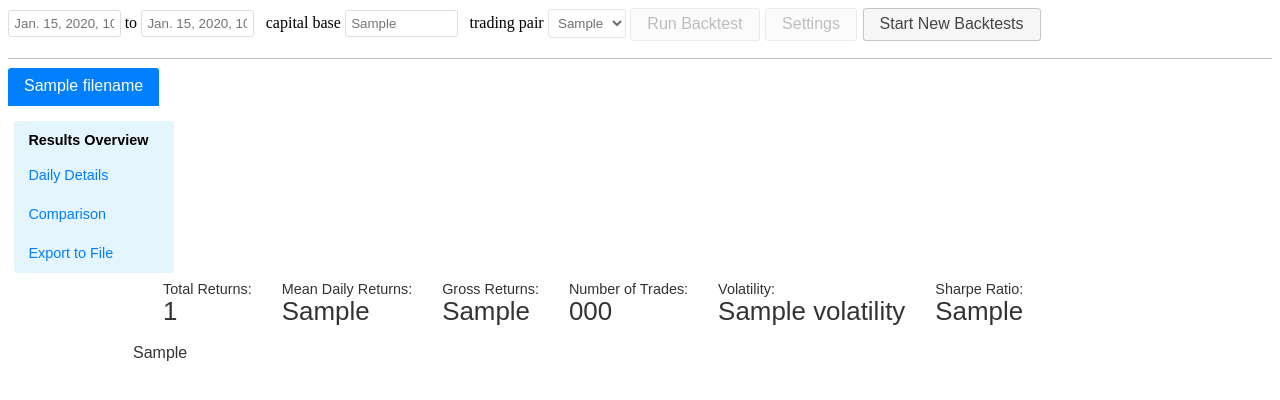
After one commit to MarikoKujo/Crypto-Back-testing-Platform, a Django app: template backtester/testapp/templates/testapp/result.html in a window 1280 px wide. The commit adds this page. Shown: the top 400 px of the page. Run offline with Django 3.2, Linux system fonts and the light colour scheme; the template is opened without the code that fills it: most values are stand-ins (such as "Sample title", 1, 10 or a date in 2020); parts of the project's set-up code (start-up, migrations or seed data) failed here and were passed over; some libraries are stand-ins or nearby versions.

Commit message:
Basic functions finished except saving results

```diff
--- /dev/null
+++ b/backtester/testapp/static/testapp/dfstyle.css
@@ -0,0 +1,21 @@
+/* includes alternating gray and white with on-hover color */
+
+.dfstyle {
+    font-size: 11pt;
+    font-family: Arial;
+    border-collapse: collapse;
+    border: 1px solid silver;
+}
+
+.dfstyle td, th {
+    padding: 5px;
+}
+
+.dfstyle tr:nth-child(even) {
+    background: #E0E0E0;
+}
+
+.dfstyle tr:hover {
+    background: silver;
+    cursor: pointer;
+}
--- /dev/null
+++ b/backtester/testapp/static/testapp/result.js
@@ -0,0 +1,38 @@
+// Make buttons in jQuery button style
+$( function() {
+  $( "button[type=button]" ).button();
+  $( "input[type=submit]" ).button();
+});
+
+// set tabs
+$(document).ready( function() {
+  $( "#tabs" ).tabs();
+  $( ".vrtTabs" ).tabs();
+  $( ".vrtTabs" ).tabs().addClass( "ui-tabs-vertical ui-helper-clearfix" );
+  $( ".vrtTabs li" ).removeClass( "ui-corner-top" ).addClass( "ui-corner-left" );
+});
+
+// start new backtests
+$( function() {
+  dialog = $( "#dialog-confirm" ).dialog({
+    autoOpen: false,
+    resizable: false,
+    height: "auto",
+    width: 400,
+    modal: true,
+    buttons: {
+      "OK": function() {
+        $( this ).dialog( "close" );
+        // go back to index
+        document.location.href = $("#dialog-confirm").attr("data-url");
+      },
+      Cancel: function() {
+        $( this ).dialog( "close" );
+      }
+    }
+  });
+
+  $( "#startnew" ).button().on( "click", function() {
+  	dialog.dialog( "open" );
+  });
+});
--- a/backtester/testapp/static/testapp/style.css
+++ b/backtester/testapp/static/testapp/style.css
@@ -1,10 +1,30 @@
-/*label, input { display:block; }*/
 input.text, select.text { margin-bottom:12px;/* width:95%;*/ padding: .4em; }
 fieldset { padding:0; border:0; margin-top:25px; }
 h1 { font-size: 1.2em; margin: .6em 0; }
-hr { height:1px; border:none; color:#000; background-color:#000; }
+hr { height:1px; border:none; color:silver; background-color:silver; }
 div#users-contain { width: 350px; margin: 20px 0; }
 div#users-contain table { margin: 1em 0; border-collapse: collapse; width: 100%; }
 div#users-contain table td, div#users-contain table th { border: 1px solid #eee; padding: .6em 10px; text-align: left; }
 .ui-dialog .ui-state-error { padding: .3em; }
 .validateTips { border: 1px solid transparent; padding: 0.3em; }
+
+#tabs {border: none; padding:0px; margin:0px;}
+#tabs .ui-widget { border:none; padding:0px; margin:0px; }
+#tabs .ui-widget-header { border:none; padding:0px; margin:0px; background-color: transparent;}
+#tabs .ui-widget-content { border:none; padding:5px 0; margin:3px; }
+#tabs .ui-tabs-nav li {border-width: 0;}
+
+.ui-tabs-vertical { width: 100%;}
+.ui-tabs-vertical .ui-widget-header { background-color: #e5f5fd !important; }
+.ui-tabs-vertical .ui-tabs-nav { padding: .2em .2em .2em .2em; float: left; width: 10em; background-color:transparent;}
+.ui-tabs-vertical .ui-tabs-nav li { clear: left; width: 100%; border-width: 0 !important; border-right-width: 0 !important; margin: .2em .2em .2em 0; font-size: .9em; background-color:transparent;}
+.ui-tabs-vertical .ui-tabs-nav li a { color: #007fff; display:block; width: 81%;}
+.ui-tabs-vertical .ui-tabs-nav li.ui-tabs-active { padding-bottom: 0; padding-right: .1em; border-right-width: 1px; background-color:transparent;}
+.ui-tabs-vertical .ui-tabs-nav li.ui-tabs-active a { color: #000; font-weight: bold;}
+.ui-tabs-vertical .ui-tabs-panel { padding: 1em; float: right; width: 71em;}
+
+#stat-ovw { list-style-type: none; margin: 0 30px; padding: 0; overflow: hidden; }
+#stat-ovw li { float: left; margin-right: 30px; font-size: .9em; }
+#stats { font-size: 1.8em;}
+
+.plotly-graph-div { width: 83% !important; }
--- a/backtester/testapp/templates/testapp/index.html
+++ b/backtester/testapp/templates/testapp/index.html
@@ -7,10 +7,10 @@
 	<title>Back-testing Environment</title>
 	<link rel="stylesheet" href="//code.jquery.com/ui/1.12.1/themes/base/jquery-ui.css">
 	<link rel="stylesheet" href="{% static "testapp/style.css" %}">
+    <link rel="stylesheet" href="{% static "testapp/dfstyle.css" %}">
 	<script src="https://code.jquery.com/jquery-1.12.4.js"></script>
 	<script src="https://code.jquery.com/ui/1.12.1/jquery-ui.js"></script>
-    <script src="https://cdn.plot.ly/plotly-latest.min.js"></script>
-	<script src="{% static "testapp/setparam.js" %}"></script>
+    <script src="{% static "testapp/setparam.js" %}"></script>
 </head>
 <body>
     {% if error_message %}<p><strong style="color:red;">{{ error_message }}</strong></p>{% endif %}
--- /dev/null
+++ b/backtester/testapp/templates/testapp/result.html
@@ -0,0 +1,75 @@
+<!DOCTYPE html>
+{% load static %}
+<html lang="en">
+<head>
+	<meta charset="utf-8">
+	<meta name="viewport" content="width=device-width, initial-scale=1">
+	<title>Back-testing Environment</title>
+	<link rel="stylesheet" href="//code.jquery.com/ui/1.12.1/themes/base/jquery-ui.css">
+	<link rel="stylesheet" href="{% static "testapp/style.css" %}">
+    <link rel="stylesheet" href="{% static "testapp/dfstyle.css" %}">
+	<script src="https://code.jquery.com/jquery-1.12.4.js"></script>
+	<script src="https://code.jquery.com/ui/1.12.1/jquery-ui.js"></script>
+    <script src="https://cdn.plot.ly/plotly-latest.min.js"></script>
+    <script src="{% static "testapp/result.js" %}"></script>
+</head>
+<body>
+	<input type="text" id="from" style="width:100px;" class="text ui-widget-content ui-corner-all" placeholder="{{ start_date }}" readonly>
+	<label for="to">to</label>
+	<input type="text" id="to" style="width:100px;" class="text ui-widget-content ui-corner-all" placeholder="{{ end_date }}" readonly>
+	<label for="capital">&nbsp; capital base</label>
+	<input type="text" id="capital" style="width:100px;" class="text ui-widget-content ui-corner-all" placeholder="{{ init_capital }}" readonly>
+	<label for="tradingpair">&nbsp; trading pair</label>
+	<select id="tradingpair" class="text ui-widget-content ui-corner-all" disabled>
+	    <option value="{{ trading_pair }}"> {{ trading_pair }} </option>
+	</select>
+	<button type="button" id="submitparams" disabled=true>Run Backtest</button>
+	<button type="button" id="settings" disabled=true>Settings</button>
+	<button type="button" id="startnew">Start New Backtests</button>
+
+	<div id="dialog-confirm" title="Start new backtests" data-url="{% url 'testapp:index' %}">
+		<p>Are you sure to leave the current results page and start new backtests?</p>
+	</div>
+
+	<hr>
+
+	<div id="tabs">
+		<ul>
+		{% for name in filename_list %}
+			<li><a href="{% cycle '#filetabs-1' '#filetabs-2' '#filetabs-3' %}">{{ name }}</a></li>
+		{% endfor %}
+		</ul>
+		{% for p in perf %}
+		<div id="{% cycle 'filetabs-1' 'filetabs-2' 'filetabs-3' %}">
+			<div id="{% cycle 'vrtTabs-1' 'vrtTabs-2' 'vrtTabs-3' %}" class="vrtTabs">
+				<ul>
+					<li><a href="#perftabs-ovw">Results Overview</a></li>
+					<li><a href="#perftabs-daily">Daily Details</a></li>
+					<li><a href="#perftabs-comp">Comparison</a></li>
+					<li><a href="#perftabs-exp">Export to File</a></li>
+				</ul>
+				<div id="perftabs-ovw">
+					<ul id="stat-ovw">
+						<li>Total Returns:<br><span id="stats">{{p.0.total_returns}}</span></li>
+						<li>Mean Daily Returns:<br><span id="stats">{{p.0.mean_daily_returns}}</span></li>
+						<li>Gross Returns:<br><span id="stats">{{p.0.gross_returns}}</span></li>
+						<li>Number of Trades:<br><span id="stats">{{p.0.number_of_trades}}</span></li>
+						<li>Volatility:<br><span id="stats">{{p.0.volatility}}</span></li>
+						<li>Sharpe Ratio:<br><span id="stats">{{p.0.sharpe_ratio}}</span></li>
+					</ul>
+					<br>{{p.1|safe}}
+				</div>
+				<div id="perftabs-daily">{{p.2|safe}}</div>
+				<div id="perftabs-comp">{{compare|safe}}</div>
+				<div id="perftabs-exp">
+					<form id="expfile" action="" method="post">{% csrf_token %}
+						<input type="text" id="filename" name="filename" class="text ui-widget-content ui-corner-all" value="test.csv">
+						<button type="button" id="savefile">Export</button>
+					</form><br>
+					{{p.3|safe}}
+				</div>
+			</div>
+		</div>
+		{% endfor %}
+	</div>
+</body>
```
Also changed, not shown: backtester/testapp/execute_backtest.py (+77 -16 lines), backtester/testapp/views.py (+45 -23 lines), backtester/db.sqlite3.
